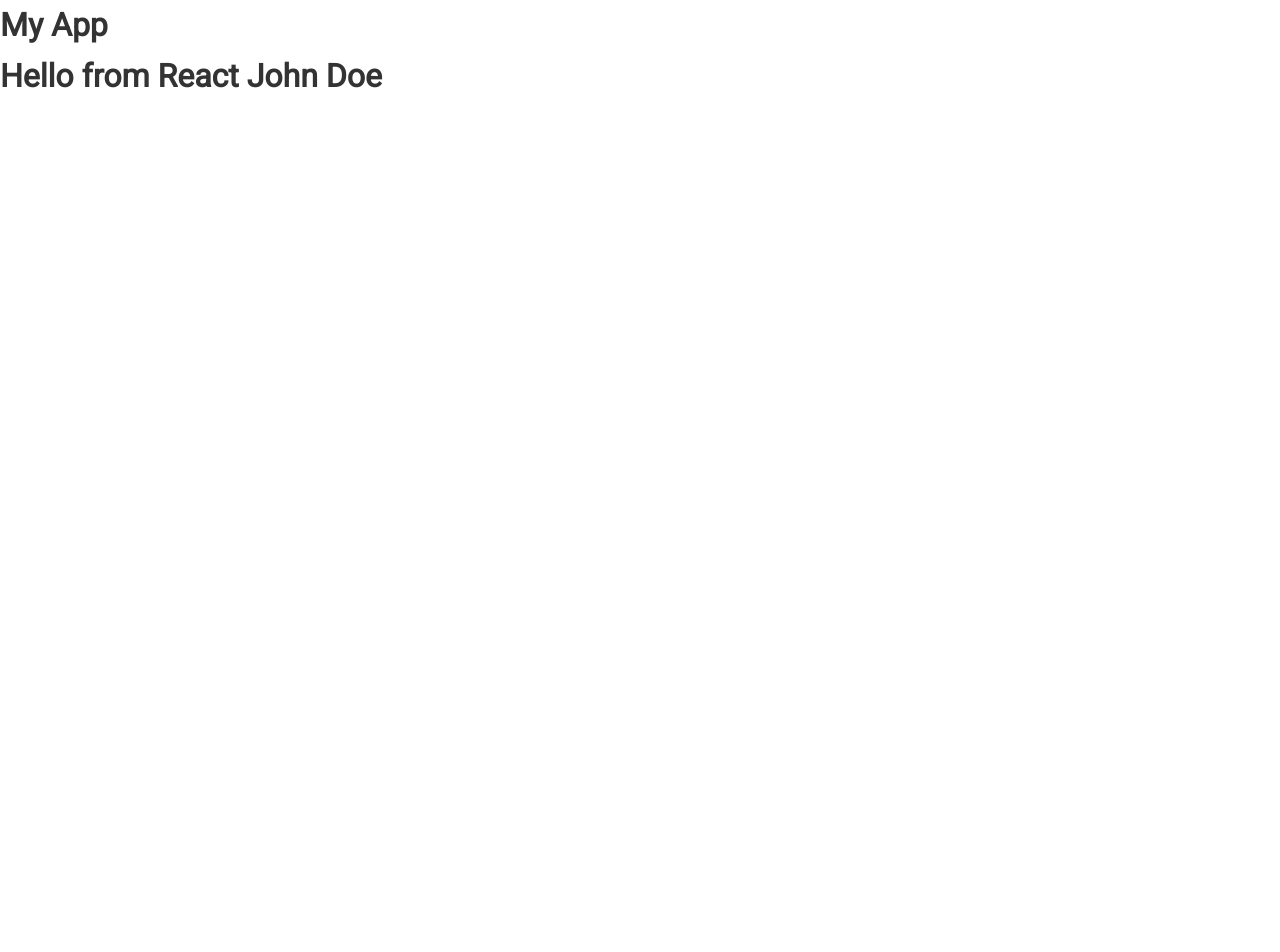
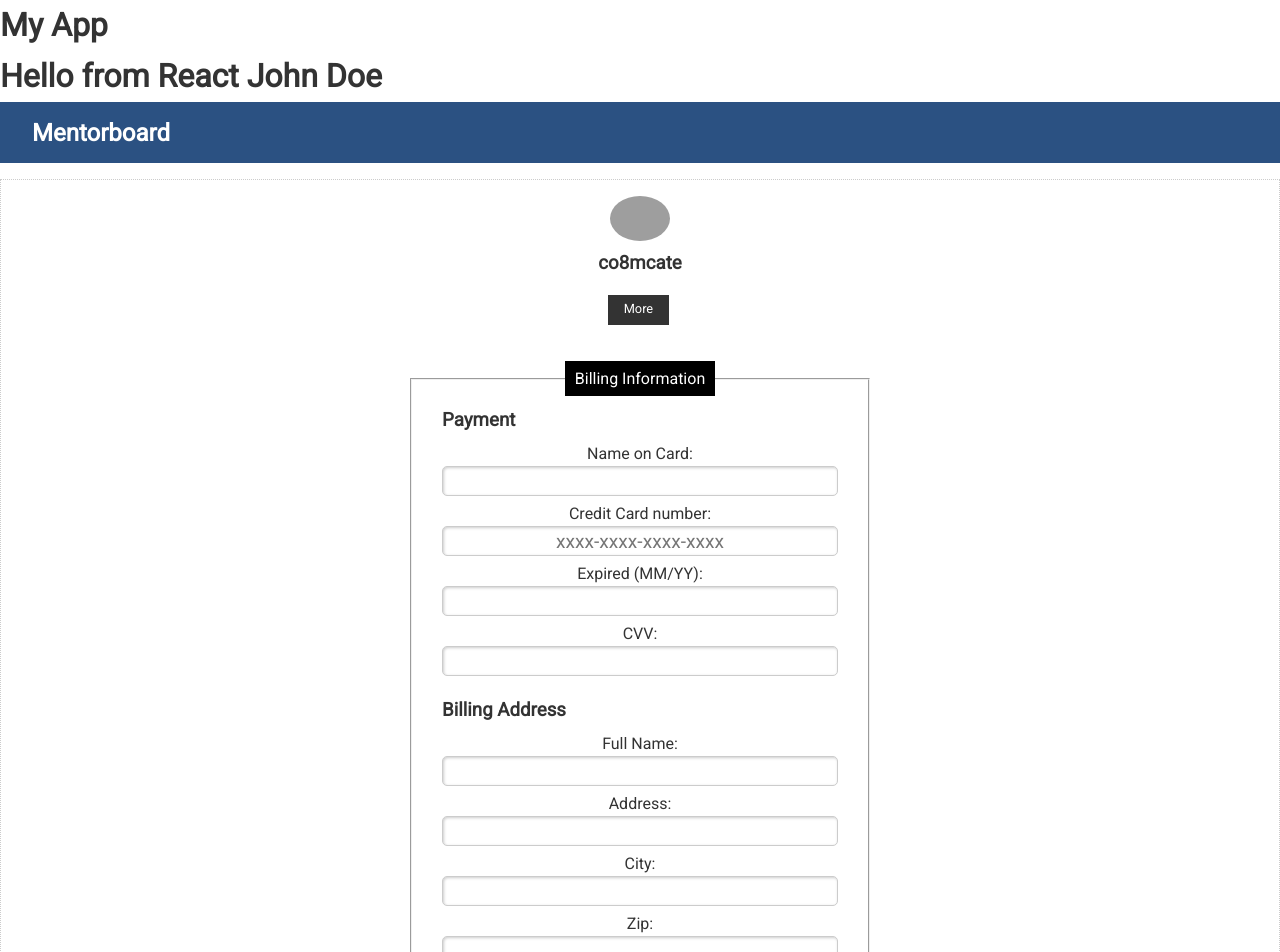
Before and after one commit to co8mcate/react_sky, a React (Create React App) app: page / in a window 1280 px wide. Shown: the top 952 px of the page. Before the commit the page ends 800 px from the top, so only its background shows below. Built offline with nearby package versions, Linux system fonts and the light colour scheme; grey boxes are pictures that could not be loaded.

Commit message:
add users file

```diff
--- a/src/App.css
+++ b/src/App.css
@@ -2,7 +2,7 @@
 
 /* Global Styles */
 :root {
-  --primary-color: #dc3545;
+  --primary-color: #153f75;
   --dark-color: #333333;
   --light-color: #f4f4f4;
   --danger-color: #dc3545;
@@ -412,3 +412,66 @@ table th {
     justify-content: center;
   }
 }
+
+fieldset {
+  padding: 10px 30px 0;
+  margin: 20px auto;
+  max-width: 460px;
+}
+legend {
+  display: block;
+  color: white;
+  background: black;
+  padding: 5px 10px;
+  border: none;
+}
+fieldset > div {
+  margin-bottom: 20px;
+  display: flex;
+  flex-flow: row wrap;
+}
+
+button,
+label,
+input,
+select {
+  display: block;
+  font-family: inherit;
+  font-size: 100%;
+  padding: 0;
+  margin: 0;
+  box-sizing: border-box;
+  width: 100%;
+  padding: 5px;
+  height: 30px;
+}
+
+input {
+  box-shadow: inset 1px 1px 3px #ccc;
+  border-radius: 5px;
+  text-align: center;
+  top: -26px;
+  left: -70px;
+}
+input:hover,
+input:focus {
+  background-color: #eee;
+}
+input + span {
+  position: relative;
+}
+input:required + span::after {
+  font-size: 0.7rem;
+  position: absolute;
+  content: "required";
+  color: white;
+  background-color: black;
+  padding: 5px 10px;
+  top: -26px;
+  left: -70px;
+}
+
+#button {
+  width: 60%;
+  margin: 0 auto;
+}
--- a/src/App.js
+++ b/src/App.js
@@ -1,4 +1,6 @@
 import React, { Component } from "react";
+import Navbar from "./components/layout/Navbar";
+import Useritem from "./components/users/Useritem";
 import "./App.css";
 
 class App extends Component {
@@ -7,6 +9,7 @@ class App extends Component {
     const foo = () => "Bar";
     const loading = false;
     const showName = true;
+    const numbers = [1, 2, 3, 4];
 
     return (
       <div className="App">
@@ -16,6 +19,8 @@ class App extends Component {
         ) : (
           <h1>Hello from React {showName ? name : null} </h1>
         )}
+        <Navbar />
+        <Useritem />
       </div>
     );
   }
--- a/src/components/layout/Navbar.js
+++ b/src/components/layout/Navbar.js
@@ -0,0 +1,21 @@
+import React, { Component } from "react";
+import PropTypes from "prop-types";
+
+export class Navbar extends Component {
+  static defaultProps = {
+    title: "Mentorboard"
+  };
+
+  static propTypes = {
+    title: PropTypes.array.isRequired
+  };
+  render() {
+    return (
+      <nav className="navbar bg-primary">
+        <h1>{this.props.title}</h1>
+      </nav>
+    );
+  }
+}
+
+export default Navbar;
--- /dev/null
+++ b/src/components/users/Useritem.js
@@ -0,0 +1,95 @@
+import React, { Component } from "react";
+
+class Useritem extends Component {
+  //constructor() {
+  //super();
+  //console.log(123);
+  state = {
+    id: "id",
+    login: "co8mcate",
+    avator_url: "https://avatars3.githubusercontent.com/u/37420994?s=460&v=4",
+    html_url: "https://github.com/co8mcate"
+  };
+  //}
+
+  render() {
+    const { login, avator_url, html_url } = this.state;
+
+    return (
+      <div className="card text-center">
+        <img
+          src={avator_url}
+          alt=""
+          className="round-img"
+          style={{ width: "60px" }}
+        />
+        <h3>{login}</h3>
+        <div>
+          <a href={html_url} className="btn btn-dark btn-sm my-1">
+            More
+          </a>
+        </div>
+        <form method="post" id="theForm" action="">
+          <fieldset>
+            <legend>Billing Information</legend>
+            <div>
+              <h3>Payment</h3>
+              <label for="nameCard">Name on Card:</label>
+              <br />
+              <input type="text" id="nameCard" name="nameCard" required />
+              <label for="creditCard">Credit Card number:</label>
+              <br />
+              <input
+                type="text"
+                name="creditCard"
+                id="creditCard"
+                placeholder="xxxx-xxxx-xxxx-xxxx"
+                required
+              />
+              <label for="expiredCard">Expired (MM/YY):</label>
+              <br />
+              <input type="text" name="expiredCard" id="expiredCard" required />
+              <label for="cvvCard">CVV:</label>
+              <br />
+              <input type="text" name="cvvCard" id="cvvCard" required />
+            </div>
+            <div>
+              <h3>Billing Address</h3>
+              <label for="fullName">Full Name:</label>
+              <br />
+              <input type="text" id="fullName" name="fullName" required />
+              <label for="address">Address:</label>
+              <br />
+              <input type="text" id="address" name="address" required />
+              <label for="city">City:</label>
+              <br />
+              <input type="text" id="city" name="city" required />
+              <label for="zip">Zip:</label>
+              <br />
+              <input type="text" id="zip" name="zip" required />
+              <label for="state">State:</label>
+              <br />
+              <label>
+                <input type="text" id="state" name="state" required />
+                Shipping address same as billing
+              </label>
+              <input
+                type="checkbox"
+                checked="checked "
+                id="sameAddr"
+                name="sameAddr"
+                required
+              />
+              <br />
+            </div>
+            <div>
+              <input type="submit" value="Submit" />
+            </div>
+          </fieldset>
+        </form>
+      </div>
+    );
+  }
+}
+
+export default Useritem;
```
Also changed, not shown: src/components/users/Users.js (added).
